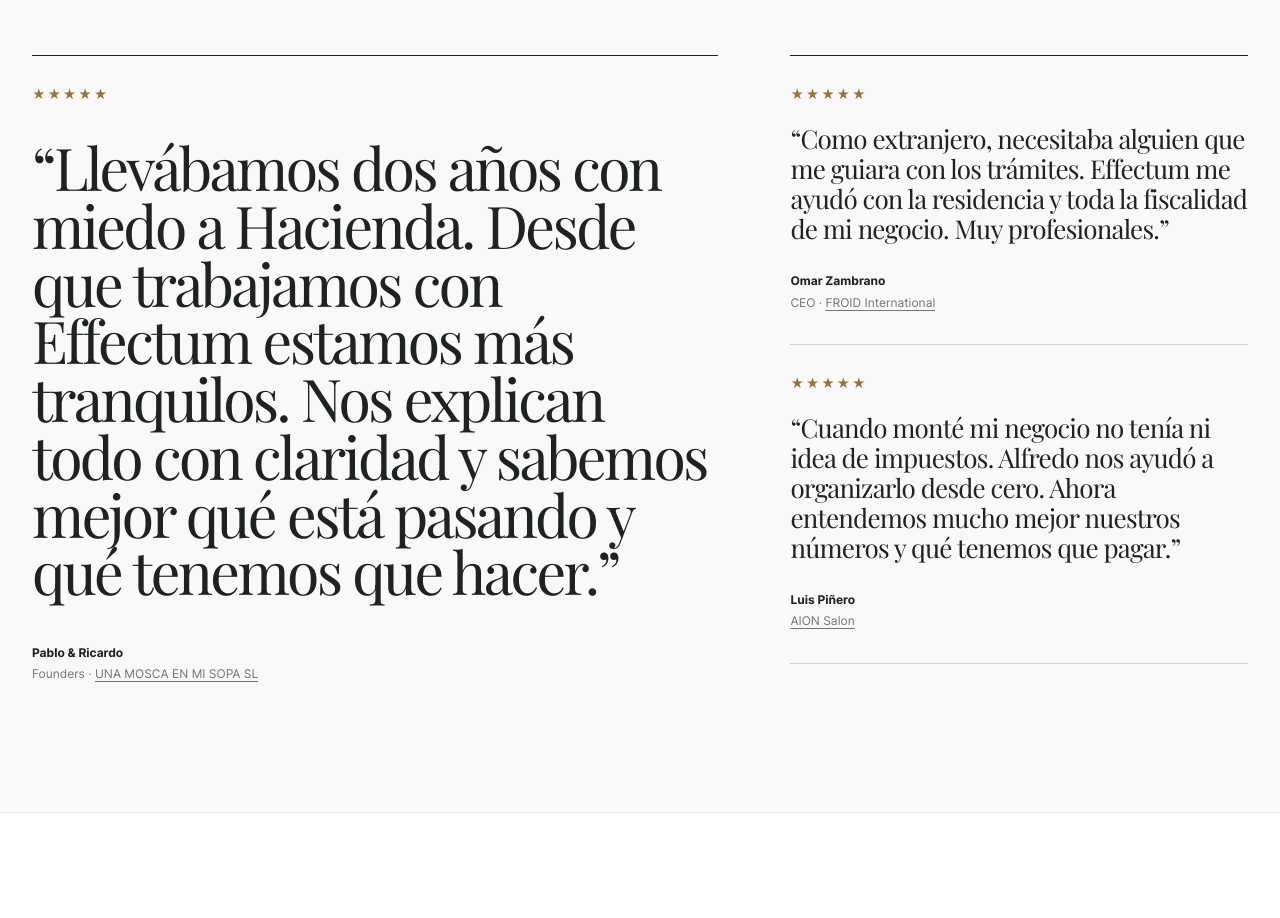
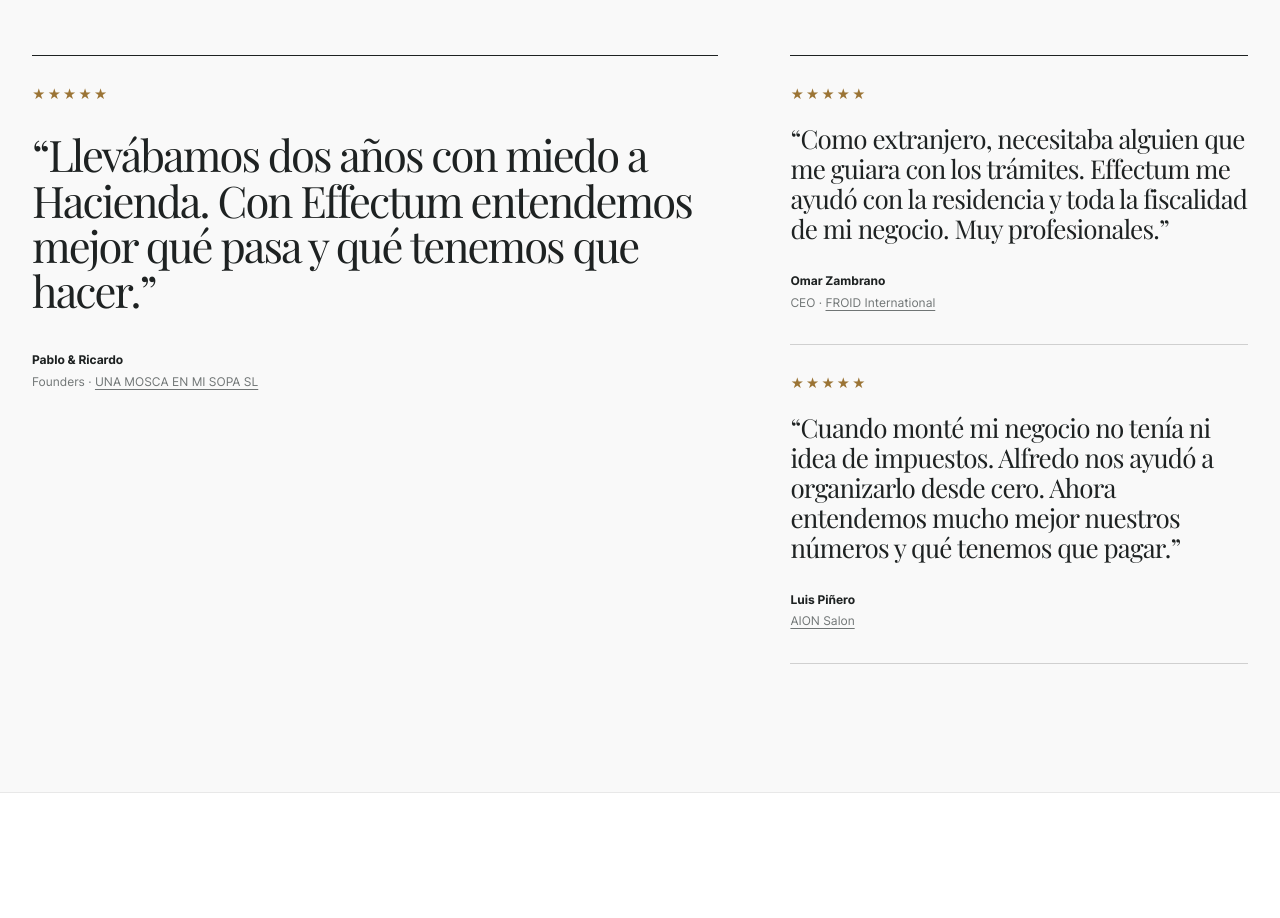
Before and after one commit to effectumasesores-ui/effectum-web, a website: page index.html in a window 1280 px wide. Shown: the part 8220-9138 px from the top of the page. Drawn offline with Linux system fonts and the light colour scheme.

Commit message:
Ajustar tamaño del testimonio de Una Mosca

```diff
--- a/index.html
+++ b/index.html
@@ -323,7 +323,7 @@
         <div class="testimonial-grid">
           <article class="testimonial-feature" data-reveal="rise">
             <div class="stars" aria-label="5 de 5 estrellas">★★★★★</div>
-            <blockquote>“Llevábamos dos años con miedo a Hacienda. Desde que trabajamos con Effectum estamos más tranquilos. Nos explican todo con claridad y sabemos mejor qué está pasando y qué tenemos que hacer.”</blockquote>
+            <blockquote>“Llevábamos dos años con miedo a Hacienda. Con Effectum entendemos mejor qué pasa y qué tenemos que hacer.”</blockquote>
             <p><strong>Pablo &amp; Ricardo</strong><span>Founders · <a href="https://unamoscaenmisopa.com/" target="_blank" rel="noopener noreferrer">UNA MOSCA EN MI SOPA SL</a></span></p>
           </article>
 
--- a/styles.css
+++ b/styles.css
@@ -619,12 +619,12 @@ h2 {
 .stars { color: var(--gold); font-size: 13px; letter-spacing: .14em; }
 
 .testimonial-feature blockquote {
-  margin: 34px 0 44px;
+  margin: 28px 0 38px;
   font-family: var(--serif);
-  font-size: clamp(42px, 4.6vw, 70px);
+  font-size: clamp(34px, 3.4vw, 52px);
   font-weight: 400;
   letter-spacing: -.045em;
-  line-height: .98;
+  line-height: 1.04;
 }
 
 .testimonial-grid article > p { display: flex; flex-direction: column; gap: 3px; margin: 0; font-size: 12px; }
@@ -988,7 +988,7 @@ h2 {
 
   .testimonial-head { margin-bottom: 52px; }
   .testimonial-head h2 { max-width: 100%; font-size: clamp(47px, 13vw, 60px); }
-  .testimonial-feature blockquote { font-size: 39px; line-height: 1.03; }
+  .testimonial-feature blockquote { font-size: 31px; line-height: 1.08; }
   .testimonial-side blockquote { font-size: 24px; }
 
   .form-row { grid-template-columns: 1fr; }
```
